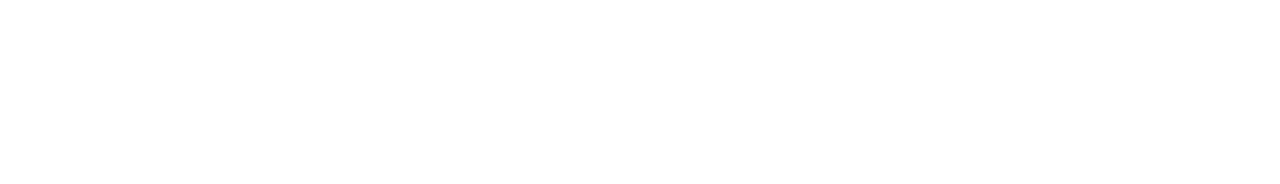
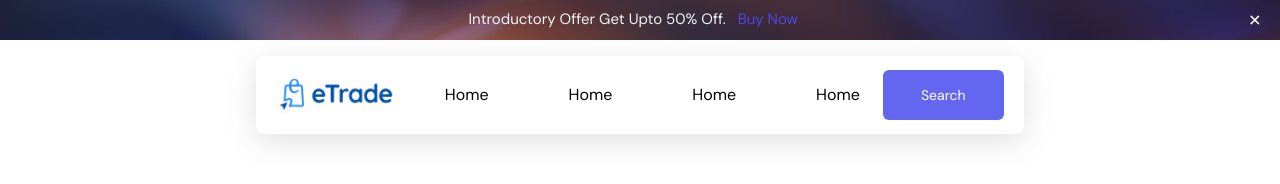
Before and after one commit to ntd-suuu-15082000/ZuneXPhone.io, a plain HTML site: page index.html in a window 1280 px wide. Drawn offline with nearby package versions, Linux system fonts and the light colour scheme.

Commit message:
init header page

```diff
--- /dev/null
+++ b/css/home.css
@@ -0,0 +1,99 @@
+:root {
+  --blue: #1e90ff;
+  --white: #ffffff;
+}
+
+html , body {
+  background-color: var(--white);
+  font-family: 'DM Sans'
+}
+
+.header-container {
+  height: auto;
+  /* box-shadow: rgba(100, 100, 111, 0.2) 0px 7px 29px 0px; */
+}
+
+.top-advertisement-campaign:not(.close-campaign) {
+  background-image: url(../assets/img/banner.png);
+  background-position: center;
+  background-size: cover;
+  background-repeat: no-repeat;
+  padding: 8px 0px;
+  height: 40px;
+  transition: margin-top 0.5s ease-in;
+  margin-top: 0px;
+}
+
+.top-advertisement-campaign:has(input[name="close-campain"]:checked) {
+  margin-top: -40px;
+}
+
+
+.title-top-campaign {
+  font-size: 15px;
+}
+
+.buy-now-text {
+  transition: all 0.2s ease-in;
+  -o-transition: all 0.2s ease-in;
+  -webkit-transition: all 0.2s ease-in;
+}
+.buy-now-text:hover {
+  color: rgb(220 38 38);
+}
+
+.close-campain {
+  color: white;
+  transform: rotate(90deg);
+  transition: 0.3s;
+}
+
+.close-campain label {
+  cursor: pointer;
+}
+.close-campain:hover {
+  transform: rotate(0deg);
+}
+
+#check-close-campain {
+  display: none;
+}
+
+.tab-menu-bar {
+  height : 110px
+}
+
+.tab-container {
+  box-shadow: rgba(100, 100, 111, 0.2) 0px 7px 29px 0px;
+}
+
+.btn-login {
+  max-width: 140px;
+  transition: transform .5s cubic-bezier(0.165, 0.84, 0.44, 1);
+  font-size: 14px;
+  cursor: pointer;
+}
+
+.btn-login:hover {
+  transform: scale(1.1);
+  font-size: 14px;
+}
+
+.tab-menu-container {
+  list-style-type: none;
+  margin: 0;
+  padding: 0;
+  overflow: hidden;
+  display: flex;
+  column-gap: 5rem;
+}
+
+.tab-menu-container li {
+  float: left;
+}
+
+.flex-center {
+  display: flex;
+  justify-content: center;
+  align-items: center;
+}
--- /dev/null
+++ b/css/tailwindcss-custom.css
@@ -0,0 +1,5 @@
+@layer utilities {
+  .content-auto {
+    content-visibility: auto;
+  }
+}
--- a/index.html
+++ b/index.html
@@ -1,12 +1,61 @@
 <!DOCTYPE html>
 <html lang="en">
 <head>
+  <!-- config page -->
   <meta charset="UTF-8">
   <meta http-equiv="X-UA-Compatible" content="IE=edge">
   <meta name="viewport" content="width=device-width, initial-scale=1.0">
+
+  <!-- script -->
+  <script src="https://cdn.tailwindcss.com"></script>
+  <script src="script/tailwindcss-config.js"></script>
+  <script src="script/script.js"></script>
+
+  <!-- style page -->
+  <link rel="stylesheet" href="css/home.css">
+  <link href='https://fonts.googleapis.com/css?family=DM Sans' rel='stylesheet'>
+
+  <!-- title page -->
   <title>Home</title>
 </head>
 <body>
+  <!-- Header of Page -->
+  <header id="header-home-page" class="header-container content-center">
+    <div class="top-advertisement-campaign content-center flex justify-between px-5 relative">
+      <span class="text-right ml-5"></span>
+      <span class="text-center justify-center text-slate-100 title-top-campaign">
+        Introductory Offer Get Upto 50% Off.
+        <a href="" class="text-indigo-600 underline-offset-1 ml-2 buy-now-text"> Buy Now</a>
+      </span>
 
+      <span class="text-right mr-5 close-campain">
+        <label for="check-close-campain" class="remove-banner">✕</label>
+        <input type="checkbox" name="close-campain" id="check-close-campain">
+      </span>
+    </div>
+
+    <div class="tab-menu-bar py-4 content-center justify-center flex ">
+      <div class="tab-container w-3/5 h-full flex rounded-lg px-5 py-2 justify-between items-center justify-center flex">
+        <a href="#" class="h-3/5 flex">
+          <img src="/assets/img/logo.png" alt="Logo" class="h-full">
+        </a>
+
+        <ul class="tab-menu-container">
+          <li><a href="#">Home</a></li>
+          <li><a href="#">Home</a></li>
+          <li><a href="#">Home</a></li>
+          <li><a href="#">Home</a></li>
+        </ul>
+
+        <div class="h-4/5 rounded-md w-1/6 btn-login bg-indigo-500 text-white flex-center ">Search</div>
+      </div>
+    </div>
+  </header>
+
+  <!-- Body of Page -->
+  <main></main>
+
+  <!-- Footer of Page -->
+  <footer></footer>
 </body>
 </html>
--- /dev/null
+++ b/script/tailwindcss-config.js
@@ -0,0 +1,9 @@
+tailwind.config = {
+  theme: {
+    extend: {
+      colors: {
+        clifford: '#da373d',
+      }
+    }
+  }
+}
```
Also changed, not shown: assets/font/DMSans-Bold.ttf (added), assets/font/DMSans-BoldItalic.ttf (added), assets/font/DMSans-Italic.ttf (added), assets/font/DMSans-Medium.ttf (added), assets/font/DMSans-MediumItalic.ttf (added), assets/font/DMSans-Regular.ttf (added), assets/img/banner.png (added), assets/img/logo.png (added), script/script.js (added).
